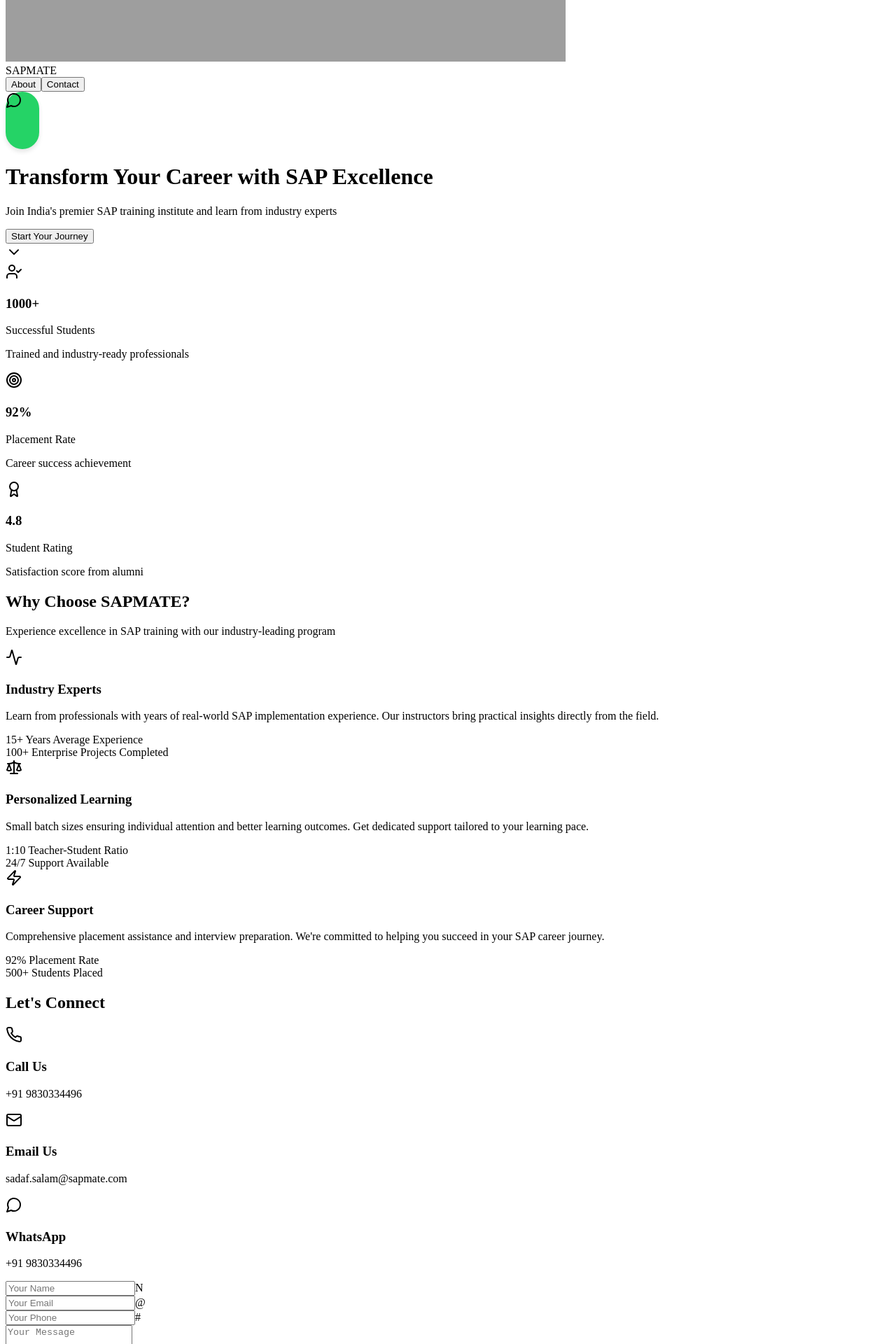
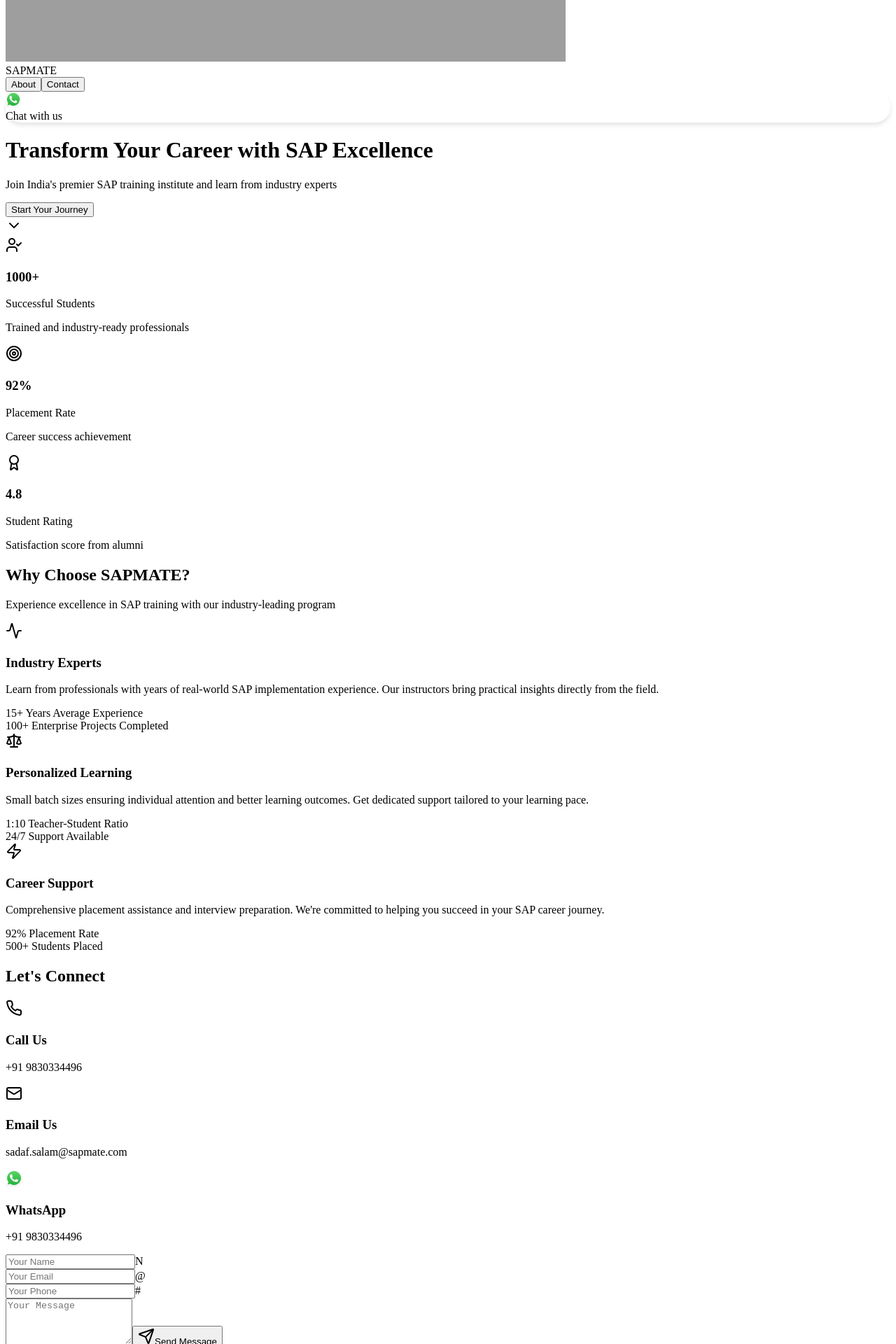
Before and after one commit to sapmate-official/sapmate-website, a Next.js app: page / in a window 1280 px wide. Shown: the part 520-2440 px from the top of the page at 70% size. Built offline with nearby package versions, Linux system fonts and the light colour scheme; grey boxes are pictures that could not be loaded.

Commit message:
wp icon added

```diff
--- a/src/components/Contact.tsx
+++ b/src/components/Contact.tsx
@@ -6,10 +6,11 @@
     Loader2,
     ArrowRight,
     CheckCircle,
-    MessageCircle,
 } from "lucide-react";
 import { motion, AnimatePresence } from "framer-motion";
 import { useToast } from "@/hooks/use-toast";
+import Image from "next/image";
+
 type ContactForm = {
     [key: string]: string;
     name: string;
@@ -66,7 +67,6 @@
                 duration: 5000,
             });
 
-            // Reset form after 2 seconds
             setTimeout(() => {
                 setFormData({ name: "", email: "", phone: "", message: "" });
                 setSubmitted(false);
@@ -98,6 +98,39 @@
     const handleWhatsAppClick = () => {
         window.location.href = "https://wa.me/919830334496";
     };
+
+    const contactCards = [
+        {
+            icon: <Phone className="w-6 h-6" />,
+            title: "Call Us",
+            content: "+91 9830334496",
+            gradient: "from-blue-400/90 to-blue-600/90",
+            onClick: handlePhoneClick,
+        },
+        {
+            icon: <Mail className="w-6 h-6" />,
+            title: "Email Us",
+            content: "sadaf.salam@sapmate.com",
+            gradient: "from-purple-400/90 to-purple-600/90",
+            onClick: handleEmailClick,
+        },
+        {
+            icon: (
+                <Image
+                    src="/whatsappicon.png"
+                    alt="whatsapp"
+                    width={24}
+                    height={24}
+                    className="w-6 h-6"
+                />
+            ),
+            title: "WhatsApp",
+            content: "+91 9830334496",
+            gradient: "from-green-400/90 to-green-600/90",
+            onClick: handleWhatsAppClick,
+        },
+    ];
+
     return (
         <div
             id="contact"
@@ -115,29 +148,7 @@
                         transition={{ duration: 0.8 }}
                         className="space-y-8"
                     >
-                        {[
-                            {
-                                Icon: Phone,
-                                title: "Call Us",
-                                content: "+91 9830334496",
-                                gradient: "from-blue-400/90 to-blue-600/90",
-                                onClick: handlePhoneClick,
-                            },
-                            {
-                                Icon: Mail,
-                                title: "Email Us",
-                                content: "sadaf.salam@sapmate.com",
-                                gradient: "from-purple-400/90 to-purple-600/90",
-                                onClick: handleEmailClick,
-                            },
-                            {
-                                Icon: MessageCircle,
-                                title: "WhatsApp",
-                                content: "+91 9830334496",
-                                gradient: "from-green-400/90 to-green-600/90",
-                                onClick: handleWhatsAppClick,
-                            },
-                        ].map((item, index) => (
+                        {contactCards.map((item, index) => (
                             <motion.div
                                 key={index}
                                 whileHover={{ scale: 1.02, y: -5 }}
@@ -149,7 +160,9 @@
                                 />
                                 <div className="relative p-6 bg-white group-hover:bg-opacity-0 transition-all duration-300">
                                     <div className="flex items-center relative z-10">
-                                        <item.Icon className="w-6 h-6 mr-4 text-blue-600 group-hover:text-white transition-colors duration-300" />
+                                        <div className="mr-4 text-blue-600 group-hover:text-white transition-colors duration-300">
+                                            {item.icon}
+                                        </div>
                                         <div>
                                             <h3 className="font-bold text-gray-800 group-hover:text-white transition-colors duration-300">
                                                 {item.title}
@@ -163,6 +176,8 @@
                             </motion.div>
                         ))}
                     </motion.div>
+
+                    {/* Contact Form */}
                     <motion.div
                         initial={{ x: 50, opacity: 0 }}
                         whileInView={{ x: 0, opacity: 1 }}
--- a/src/components/Header.tsx
+++ b/src/components/Header.tsx
@@ -1,4 +1,3 @@
-// components/Header.tsx
 "use client";
 import React, { useState, useEffect } from "react";
 import { motion } from "framer-motion";
@@ -14,13 +13,8 @@
     currentScrollY: number;
 }
 
-// Define allowed parameter types for the throttle function
 type ThrottleableParameter = string | number | boolean | undefined | null | object;
-
-// Define the base function type that can be throttled
 type ThrottleableFunction = (...args: ThrottleableParameter[]) => void;
-
-// Define the throttled function type
 type ThrottledFunction<T extends ThrottleableFunction> = (...args: Parameters<T>) => void;
 
 const Header: React.FC<HeaderProps> = ({ handleScrollTo }) => {
@@ -52,20 +46,16 @@
             });
         };
 
-        // Properly typed throttle function
         const throttle = <T extends ThrottleableFunction>(
             func: T,
             limit: number
         ): ThrottledFunction<T> => {
             let inThrottle = false;
-
             return (...args: Parameters<T>): void => {
                 if (!inThrottle) {
                     func(...args);
                     inThrottle = true;
-                    setTimeout(() => {
-                        inThrottle = false;
-                    }, limit);
+                    setTimeout(() => inThrottle = false, limit);
                 }
             };
         };
@@ -79,9 +69,10 @@
 
     return (
         <motion.nav
-            className="fixed w-full z-50 transition-all duration-500"
-            initial={{ y: 0 }}
+            className="fixed w-full z-50 transition-all"
+            initial={{ opacity: 0 }}
             animate={{
+                opacity: 1,
                 y: headerState.isVisible ? 0 : -100,
                 backgroundColor: scrollY > 50 ? "rgba(0, 0, 0, 0.8)" : "transparent",
                 backdropFilter: scrollY > 50 ? "blur(10px)" : "none",
@@ -90,10 +81,9 @@
         >
             <div className="container mx-auto px-6 py-4">
                 <div className="flex items-center justify-between">
-                    {/* Logo */}
                     <motion.div
-                        initial={{ x: -100, opacity: 0 }}
-                        animate={{ x: 0, opacity: 1 }}
+                        initial={{ opacity: 0 }}
+                        animate={{ opacity: 1 }}
                         transition={{ duration: 0.8 }}
                     >
                         <span className="text-2xl font-bold text-white">
@@ -101,13 +91,11 @@
                         </span>
                     </motion.div>
 
-                    {/* Navigation and WhatsApp button container */}
                     <div className="flex items-center">
-                        {/* Navigation Links */}
                         <motion.div
-                            initial={{ x: 100, opacity: 0 }}
-                            animate={{ x: 0, opacity: 1 }}
-                            transition={{ duration: 0.8 }}
+                            initial={{ opacity: 0 }}
+                            animate={{ opacity: 1 }}
+                            transition={{ duration: 0.5 }}
                             className="hidden md:flex items-center mr-8"
                         >
                             {["about", "contact"].map((item) => (
@@ -121,7 +109,6 @@
                             ))}
                         </motion.div>
 
-                        {/* WhatsApp Button */}
                         <div className="relative">
                             <WhatsAppButton />
                         </div>
--- a/src/components/WhatsappButton.tsx
+++ b/src/components/WhatsappButton.tsx
@@ -1,8 +1,7 @@
 import React, { useState, useEffect } from "react";
-import { MessageCircle } from "lucide-react";
+import Image from "next/image";
 import dynamic from "next/dynamic";
 
-// Dynamically import motion components
 const MotionDiv = dynamic(
     () => import("framer-motion").then((mod) => mod.motion.div),
     { ssr: false, loading: () => null }
@@ -15,12 +14,7 @@
 
     useEffect(() => {
         setIsClient(true);
-
-        const readyTimer = setTimeout(() => {
-            setIsAnimated(true);
-        }, 5000);
-
-        return () => clearTimeout(readyTimer);
+        setIsAnimated(true); // Immediately set to animated state
     }, []);
 
     useEffect(() => {
@@ -33,31 +27,16 @@
         return () => clearInterval(interval);
     }, [isAnimated]);
 
-    const StaticButton = () => (
-        <div
-            className="cursor-pointer"
-            onClick={() =>
-                (window.location.href = "https://wa.me/919830334496")
-            }
-        >
-            <div className="p-3 rounded-full bg-[#25D366] shadow-md">
-                <MessageCircle className="w-6 h-6 text-white" />
-            </div>
-        </div>
-    );
-
     if (!isClient) return null;
-    if (!isAnimated) return <StaticButton />;
 
     return (
         <MotionDiv
             initial={{ opacity: 1 }}
-            onClick={() =>
-                (window.location.href = "https://wa.me/919830334496")
-            }
+            onClick={() => window.location.href = "https://wa.me/919830334496"}
+            className="pr-4 md:pr-0"
         >
             <MotionDiv
-                className="flex items-center cursor-pointer group"
+                className="flex items-center cursor-pointer group h-12"
                 animate={{
                     width: isExpanded ? "auto" : "48px",
                     backgroundColor: isExpanded ? "white" : "#25D366",
@@ -69,12 +48,8 @@
                     boxShadow: "0 4px 6px rgba(0, 0, 0, 0.1)",
                 }}
             >
-                <div
-                    className={`p-3 rounded-full ${
-                        isExpanded ? "bg-[#25D366]" : ""
-                    }`}
-                >
-                    <MessageCircle className="w-6 h-6 text-white" />
+                <div className={`p-3 rounded-full ${isExpanded ? "bg-[#25D366]" : ""}`}>
+                    <Image src="/whatsappicon.png" width={22} height={22} alt="whatsapp" />
                 </div>
                 <MotionDiv
                     animate={{
```
Also changed, not shown: public/whatsappicon.png (added).
